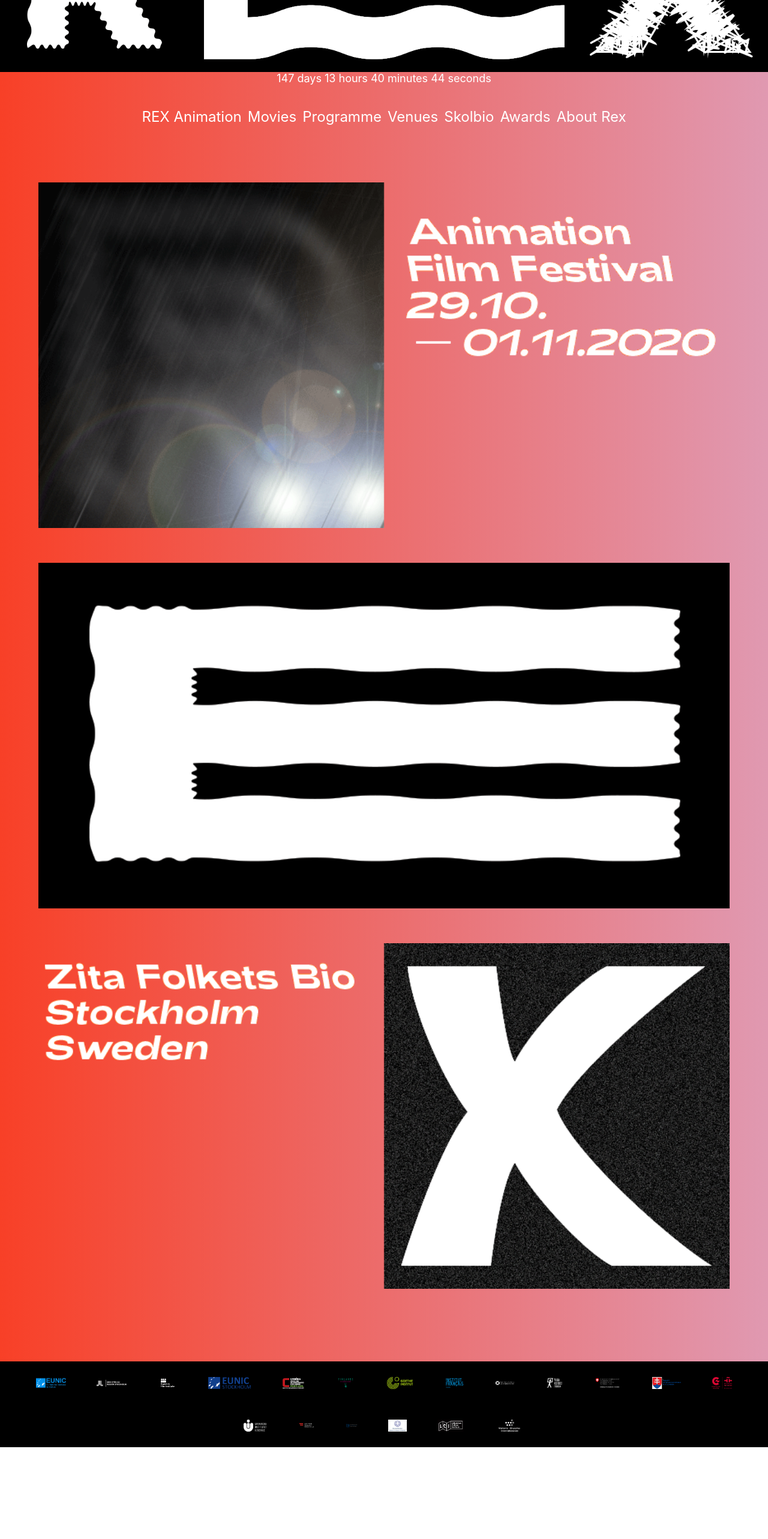
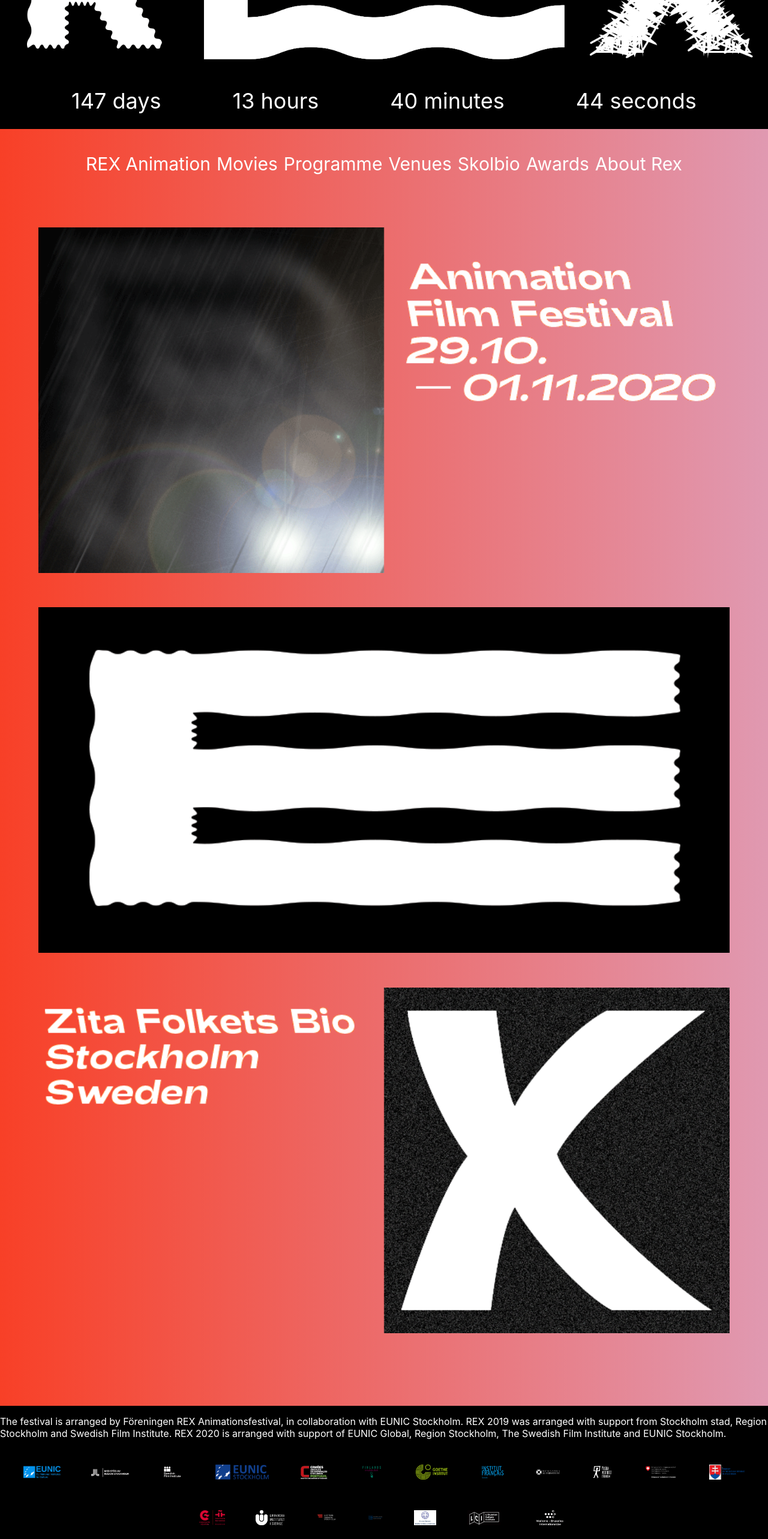
Before and after one commit to LisaStur/project-rex, a React (Create React App) app: page / in a window 1280 px wide. Shown: the part 200-2765 px from the top of the page at 60% size. Before the commit the page ends 2612 px from the top, so only its background shows below. Built offline with nearby package versions, Linux system fonts and the light colour scheme.

Commit message:
Styled countdown, added info in footer, updated path to movieinfo

```diff
--- a/src/components/Countdown.js
+++ b/src/components/Countdown.js
@@ -42,13 +42,26 @@
   })
 
   return (
-    <CountdownStyling>
+    <CountdownContainer>
       {timerComponents.length ? timerComponents : <span>Welcome to REX!</span>}
-    </CountdownStyling>
+    </CountdownContainer>
   )
 }
 
-const CountdownStyling = styled.div`
+const CountdownContainer = styled.div`
+  display: flex;
+  justify-content: space-evenly;
+  width: 100%;
   color: white;
+  background-color: black;
   font-size: 18px;
+  padding-top: 2%;
+  padding-bottom: 2%;
+
+  @media (min-width: 668px) {
+     font-size: 30px;
+  }
+    @media (min-width: 1024px) {
+     font-size: 36px;
+  }
   `
--- a/src/components/Footer.js
+++ b/src/components/Footer.js
@@ -25,6 +25,7 @@
 
   return (
     <SponsorContainer>
+      <SponsorInfo>The festival is arranged by Föreningen REX Animationsfestival, in collaboration with EUNIC Stockholm. REX 2019 was arranged with support from Stockholm stad, Region Stockholm and Swedish Film Institute. REX 2020 is arranged with support of EUNIC Global, Region Stockholm, The Swedish Film Institute and EUNIC Stockholm.</SponsorInfo>
       <Image src={eunic} alt='Eunic logo' />
       <Image src={regsthlm} alt='Region Stockholm logo' />
       <Image src={sfi} alt='Swedish Film Institute logo' />
@@ -45,11 +46,12 @@
       <Image src={lithuania} alt='Lithuanian Institute logo' />
       <Image src={wallonia} alt='Wallonia Brussels logo' />
     </SponsorContainer>
-
   )
-
 }
 
+const SponsorInfo = styled.p`
+  color: white;
+  `
 const SponsorContainer = styled.section`
   display: flex;
   flex-flow: row wrap;
@@ -57,9 +59,8 @@
   justify-content: center;
 
 `
-
 const Image = styled.img`
   width: auto;
-  height: 20px;
+  height: 25px;
   padding: 2%;
 `
--- a/src/components/Header.js
+++ b/src/components/Header.js
@@ -140,11 +140,11 @@
   }
 
   @media (min-width: 1024px) {
-    font-size: 24px;
+    font-size: 30px;
     padding: 5px;
 
     &.active {
-      font-size: 30px;
+      font-size: 34px;
     }
   }
 `
--- a/src/pages/MovieInfo.js
+++ b/src/pages/MovieInfo.js
@@ -11,7 +11,7 @@
   const [statusCode, setStatusCode] = useState(200)
 
   useEffect(() => {
-    fetch(`http://localhost:8080/movies/${title}`)
+    fetch(`http://localhost:8080/movies/title/${title}`)
       .then(res => {
         setStatusCode(res.status)
         return res.json()
@@ -80,7 +80,7 @@
   margin: 0;
 
   @media (min-width: 1024px) {
-    padding-left: 5%;
+    padding-left: 10%;
     padding-top: 0;
   }
   `
@@ -90,7 +90,7 @@
   margin: 0;
 
   @media (min-width: 1024px) {
-    padding-left: 5%;
+    padding-left: 10%;
     padding-top: 0;
   }
   `
@@ -100,7 +100,7 @@
   margin: 0;
 
   @media (min-width: 1024px) {
-    padding-left: 5%;
+    padding-left: 10%;
     padding-top: 0;
   }
   `
```
Also changed, not shown: src/components/Detail.js (deleted, +0 -21 lines).
